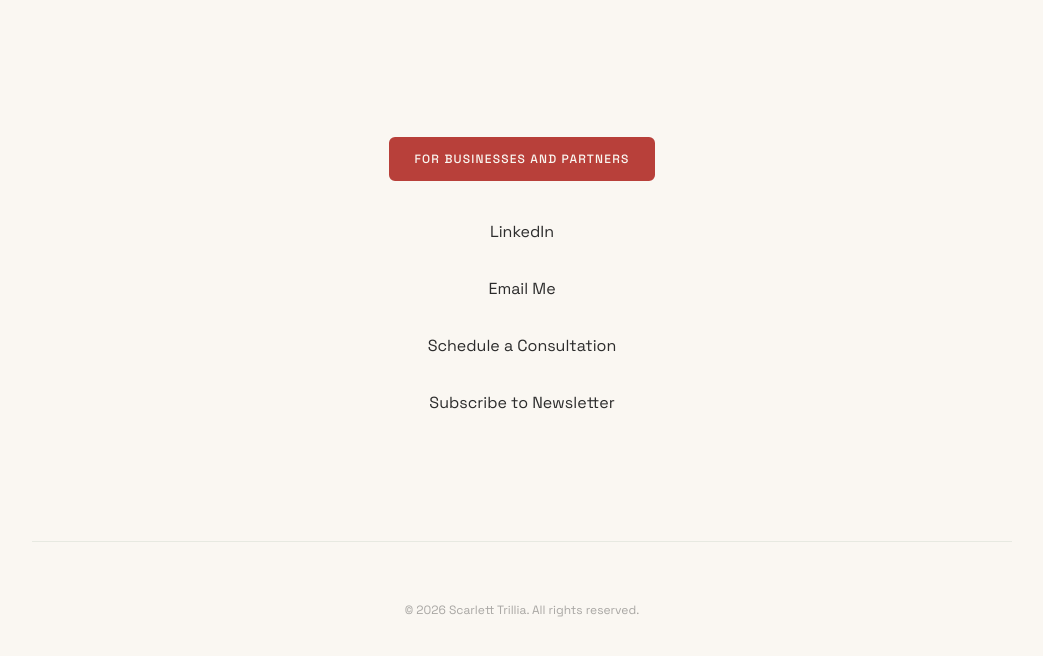
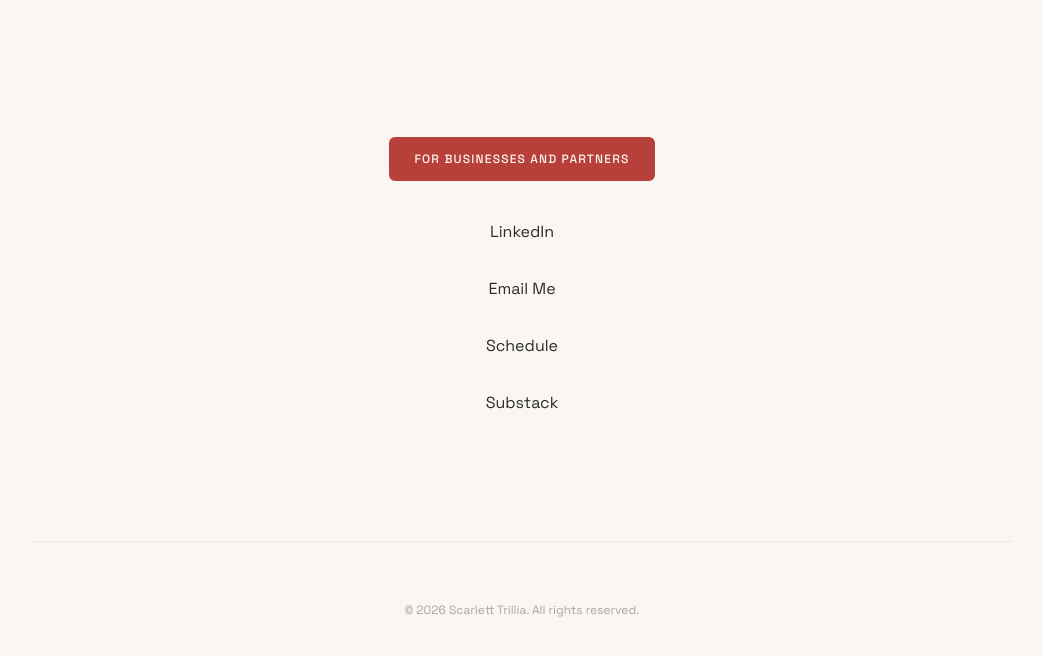
Before and after one commit to scarlettslist/scarlett-trillia-new, a plain HTML site: page index.html in a window 1280 px wide. Shown: the part 5904-6560 px from the top of the page, without its empty margins (118-1161 px from the left). Drawn offline with Linux system fonts and the light colour scheme.

Commit message:
Update index.html

```diff
--- a/index.html
+++ b/index.html
@@ -1430,8 +1430,8 @@
             <div class="links-stack">
                 <a href="https://www.linkedin.com/in/scarlettslist/" class="simple-link" target="_blank" rel="noopener">LinkedIn</a>
                 <a href="mailto:scarlettslist@gmail.com" class="simple-link">Email Me</a>
-                <a href="https://calendly.com/scarlett_trillia/consult" class="simple-link" target="_blank" rel="noopener">Schedule a Consultation</a>
-                <a href="https://substack.com/@scarlettssatsang" class="simple-link" target="_blank" rel="noopener">Subscribe to Newsletter</a>
+                <a href="https://calendly.com/scarlett_trillia/consult" class="simple-link" target="_blank" rel="noopener">Schedule</a>
+                <a href="https://substack.com/@scarlettssatsang" class="simple-link" target="_blank" rel="noopener">Substack</a>
             </div>
         </section>
 
```
